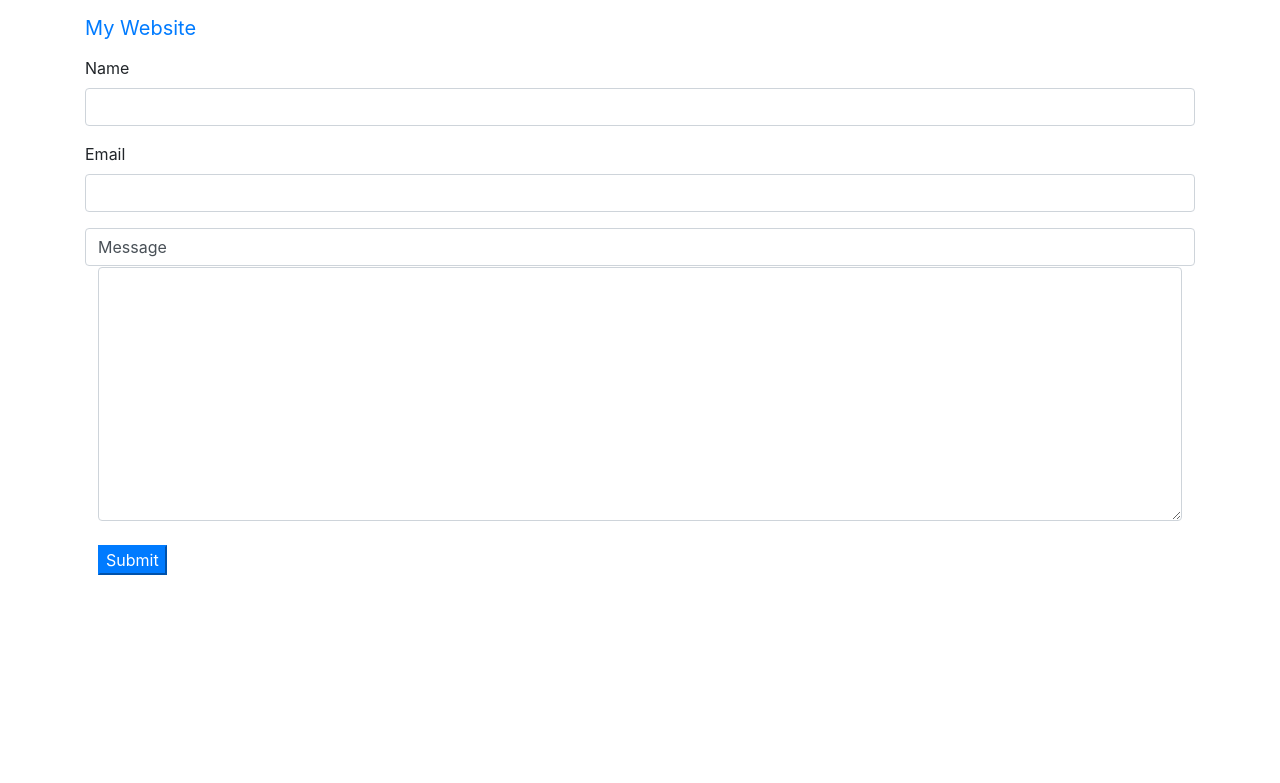
After one commit to keneseu14/Excel-Activity, a PHP site: page /server/actMess.php in a window 1280 px wide. The commit adds this page. Shown: the top 783 px of the page. Run offline with PHP 8.4, Linux system fonts and the light colour scheme.

Commit message:
For Server

```diff
--- /dev/null
+++ b/server/actMess.php
@@ -0,0 +1,61 @@
+<?php
+    $mess = "";
+    $msgClass = "";
+    #check the submit button
+    if(filter_has_var(INPUT_POST,'submit')){
+        #get Form data
+        $name = $_POST['name'];
+        $email = $_POST['email'];
+        $message =$_POST['message'];
+        if(!empty($email) && !empty($name) && !empty($message)){
+
+            if(filter_var($email, FILTER_VALIDATE_EMAIL)===false){
+                $mess = "Please use a valid email";
+                $msgClass ="alert-danger";
+            }else{
+               $mess = "Your email has been sent";
+               $msgClass ="alert-danger";
+            }
+        }else {
+            $mess = "Please fill all fields";
+            $msgClass ="alert-danger";
+        }
+    }
+?>
+<html>
+    <head>
+        <title>Contact Us</title>
+        <link rel="stylesheet" href="https://stackpath.bootstrapcdn.com/bootstrap/4.3.1/css/bootstrap.min.css" integrity="sha384-ggOyR0iXCbMQv3Xipma34MD+dH/1fQ784/j6cY/iJTQUOhcWr7x9JvoRxT2MZw1T" crossorigin="anonymous">
+    </head>
+    <body>
+        <nav class="navbar navbar-default">
+            <div class="container">
+                <div class="navbar-header">
+                    <a class="navbar-brand" href="#">My Website</a>
+                </div>
+            </div>
+        </nav>
+        <div class="container">
+            <?php if($mess != ""):?>
+                <div class="alert <?php echo $msgClass; ?>">
+                    <?php echo $mess;?>
+                </div>
+            <?php endif;?>
+            <form method="post" action="<?php echo $_SERVER['PHP_SELF']?>">
+                <div class="form-group">
+                    <label>Name</label>
+                    <input type="text" name="name" class="form-control" value="">
+                </div>
+                <div class="form-group">
+                    <label>Email</label>
+                    <input type="text" name="email" class="form-control" value="">
+                </div>
+                <div class="form-control">
+                    <label>Message</label>
+                    <textarea class="form-control" rows="10" cols="10" name="message"></textarea><br>
+                    <button type="submit" name="submit" class="btn-primary">Submit</button>
+                </div>
+            </form>
+        </div>
+    </body>
+</html>
```
Also changed, not shown: server/Activity5.php (added, +95 -0 lines), server/get_post.php (+4 -5 lines).
